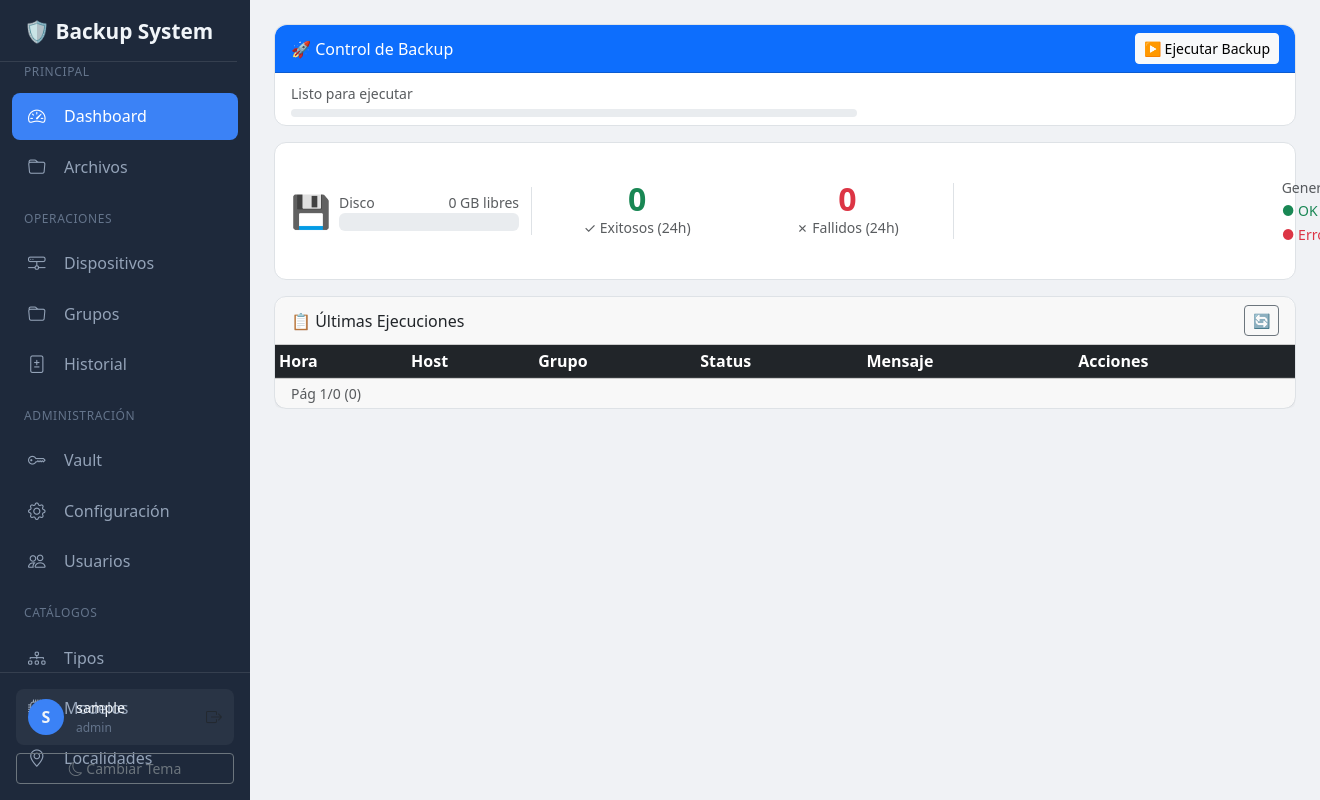
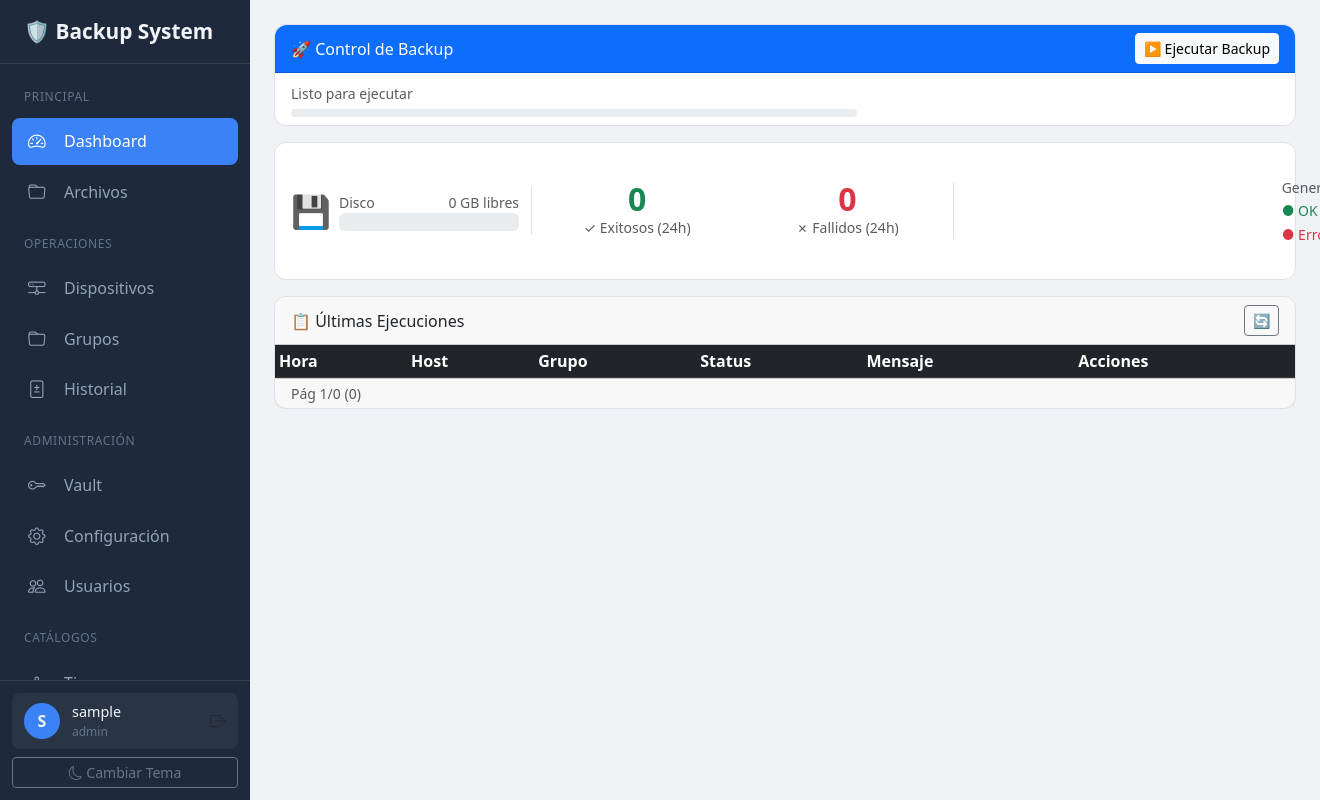
Before and after one commit to Peripotec/backup_system, a Flask app: page / in a window 1320 px wide; the page is wider, and only the part inside the window is pictured. Run offline with Flask 3, Linux system fonts and the light colour scheme; the visitor is signed in with stand-in values (Sample User, id 1); data comes from the database, SQL or seed files in the repository; data that the repository does not hold is empty.

Commit message:
Fix sidebar: scrollable nav area with flex layout, footer no longer overlaps menu

```diff
--- a/templates/base.html
+++ b/templates/base.html
@@ -44,9 +44,10 @@
             height: 100vh;
             background: var(--bg-sidebar);
             color: #f1f5f9;
-            padding-top: 1rem;
             z-index: 1000;
             transition: transform 0.3s;
+            display: flex;
+            flex-direction: column;
         }
 
         .sidebar-brand {
@@ -54,7 +55,23 @@
             font-size: 1.3rem;
             font-weight: 700;
             border-bottom: 1px solid rgba(255, 255, 255, 0.1);
-            margin-bottom: 1rem;
+            flex-shrink: 0;
+        }
+
+        .sidebar-nav-wrapper {
+            flex: 1;
+            overflow-y: auto;
+            overflow-x: hidden;
+            padding: 0.5rem 0;
+        }
+
+        .sidebar-nav-wrapper::-webkit-scrollbar {
+            width: 4px;
+        }
+
+        .sidebar-nav-wrapper::-webkit-scrollbar-thumb {
+            background: rgba(255, 255, 255, 0.2);
+            border-radius: 4px;
         }
 
         .sidebar-nav {
@@ -102,12 +119,10 @@
         }
 
         .sidebar-footer {
-            position: absolute;
-            bottom: 0;
-            left: 0;
-            right: 0;
-            padding: 1rem;
+            flex-shrink: 0;
+            padding: 0.75rem;
             border-top: 1px solid rgba(255, 255, 255, 0.1);
+            background: var(--bg-sidebar);
         }
 
         .user-info {
@@ -258,6 +273,7 @@
             🛡️ Backup System
         </a>
 
+        <div class="sidebar-nav-wrapper">
             <ul class="sidebar-nav">
                 <div class="sidebar-section">Principal</div>
                 <li class="nav-item">
@@ -341,12 +357,14 @@
                     </a>
                 </li>
                 <li class="nav-item">
-                <a class="nav-link {% if '/localidades' in request.path %}active{% endif %}" href="/admin/localidades">
+                    <a class="nav-link {% if '/localidades' in request.path %}active{% endif %}"
+                        href="/admin/localidades">
                         <i class="bi bi-geo-alt"></i> Localidades
                     </a>
                 </li>
                 {% endif %}
             </ul>
+        </div>
 
         <!-- Sidebar Footer with User Info -->
         <div class="sidebar-footer">
```
Lines whose indentation alone changed are shown as unchanged.
